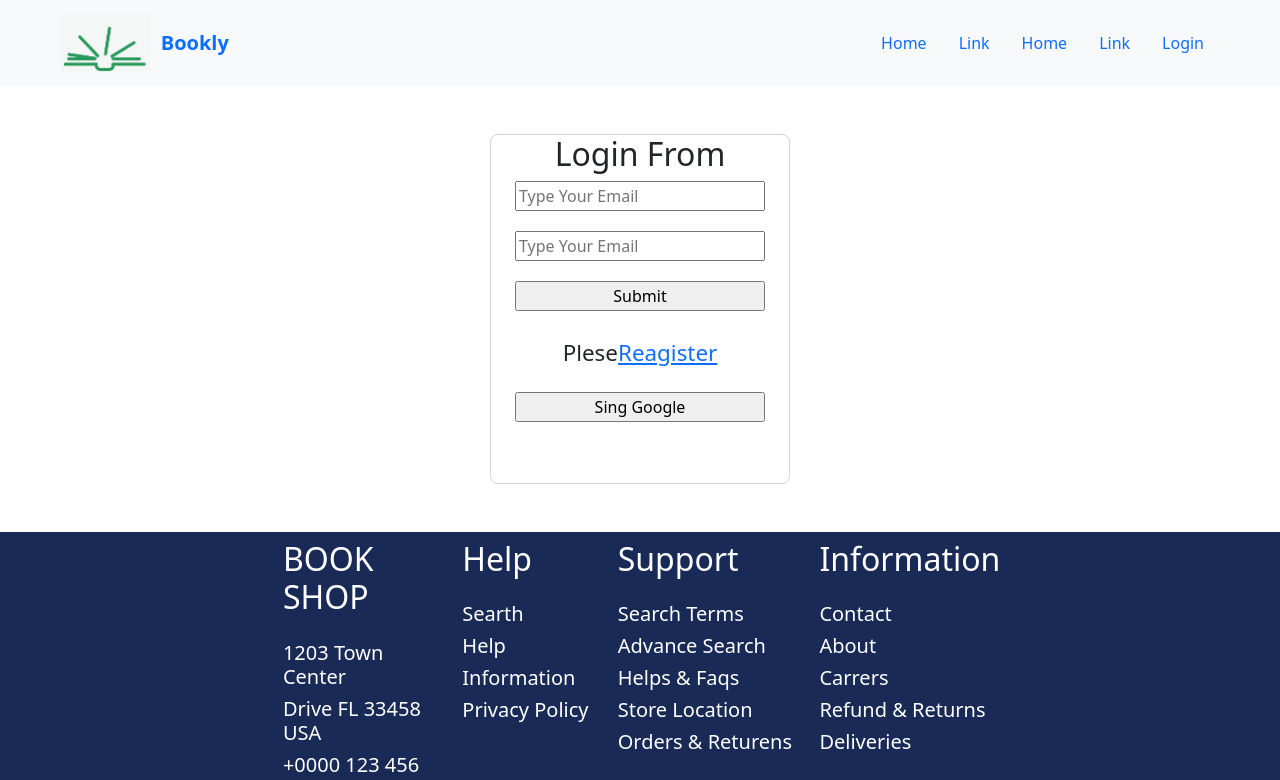
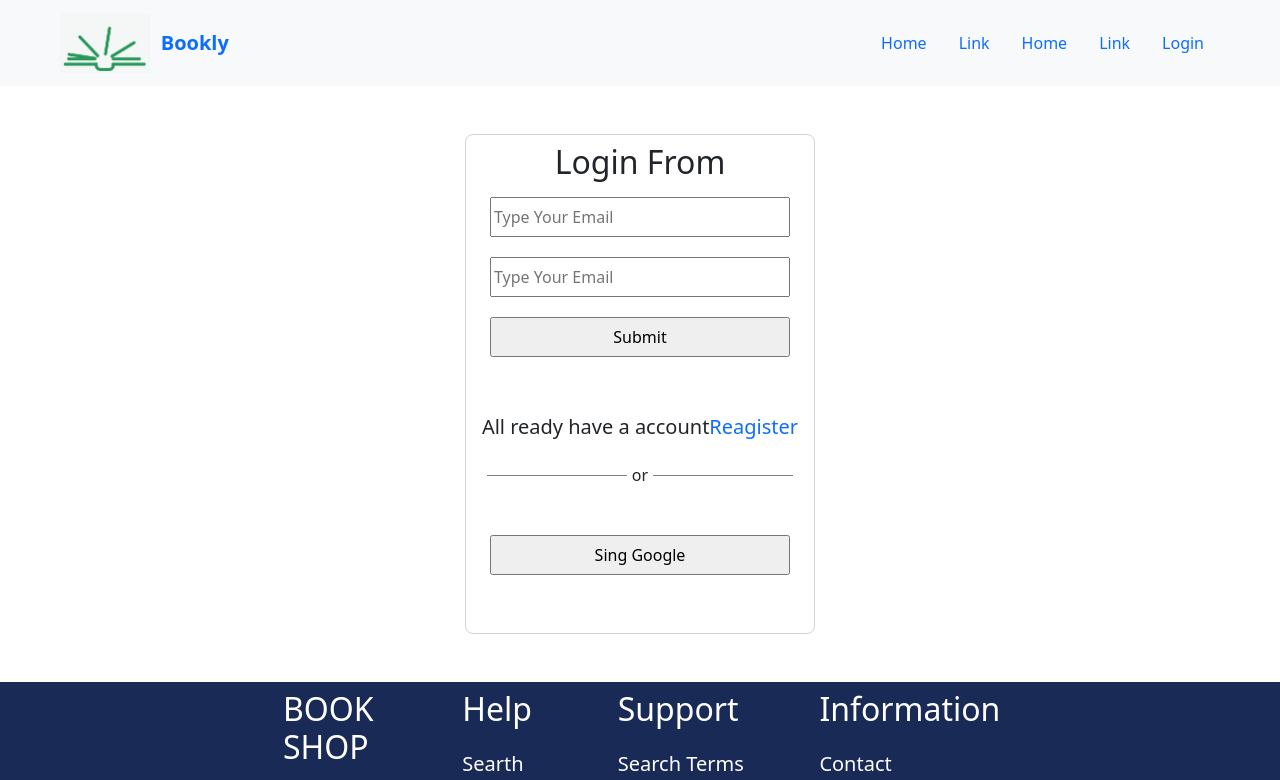
Before and after one commit to suzitsarkar27/Book-inventory-client, a React (Create React App) app: page /login in a window 1280 px wide. Shown: the top 780 px of the page. Built offline with nearby package versions, Linux system fonts and the light colour scheme.

Commit message:
add-login-form

```diff
--- a/src/Pages/Home/Login/Login.css
+++ b/src/Pages/Home/Login/Login.css
@@ -1,14 +1,31 @@
 .Form-design{
-    width:300px;
-    height:350px;
+    width:350px;
+    height:500px;
     border: 1px solid lightgray;
     border-radius: 8px;
 }
  .input-filde input{
-    width:250px;
+    width:300px;
     margin: 0 auto;
     margin-bottom: 20px;
+    height:40px;
 }
 .sing-in input{
-    width: 250px;
+    width:300px;
+    height: 40px;
 }
+.infro{
+    text-decoration: none;
+    font-size: 20px;
+    margin-top: 30px;
+}
+.from-border{
+    display:flex;
+
+}
+.login-border{
+    width: 140px;
+    height: 1px;
+    background-color: gray;
+    margin: 5px;
+}
--- a/src/Pages/Home/Login/Login.js
+++ b/src/Pages/Home/Login/Login.js
@@ -7,7 +7,7 @@ const Login = () => {
   const onSubmit = (data) => console.log(data);
   return (
     <div className="Form-design mb-5 mt-5 mx-auto text-center">
-      <h2 className="text-center">Login From</h2>
+      <h2 className="text-center mt-2 mb-3">Login From</h2>
       <form
         className="d-flex flex-column input-filde"
         onSubmit={handleSubmit(onSubmit)}
@@ -20,11 +20,18 @@ const Login = () => {
         />
         <input type="submit" />
       </form>
-      <p>
-        Plese
-        <Link to={"/singup"}>Reagister</Link>
+      <p className="infro">
+        All ready have a account
+        <Link className="text-decoration-none" to={"/singup"}>
+          Reagister
+        </Link>
       </p>
-      <div className="sing-in mx-auto">
+      <div className="d-flex align-items-center justify-content-center">
+        <div className="login-border"></div>
+        or
+        <div className="login-border"></div>
+      </div>
+      <div className="sing-in mx-auto mt-5">
         <input type="button" value="Sing Google" />
       </div>
     </div>
--- a/src/Pages/Home/Product/Product.js
+++ b/src/Pages/Home/Product/Product.js
@@ -11,6 +11,11 @@ const Product = (Props) => {
           <h2>{title}</h2>
           <h2>{price}</h2>
         </p>
+        <span className="from-border">
+          <hr />
+          or
+          <hr />
+        </span>
         <button className="Product-btn">Update</button>
       </div>
     </div>
--- a/src/Pages/Home/SingUp/SingUp.js
+++ b/src/Pages/Home/SingUp/SingUp.js
@@ -7,7 +7,7 @@ const SingUp = () => {
   const onSubmit = (data) => console.log(data);
   return (
     <div className="Form-design mb-5 mt-5 mx-auto text-center">
-      <h2 className="text-center">Reagister From</h2>
+      <h2 className="text-center mt-3 mb-3">Reagister Now</h2>
       <form
         className="d-flex flex-column input-filde"
         onSubmit={handleSubmit(onSubmit)}
@@ -20,9 +20,11 @@ const SingUp = () => {
         />
         <input type="submit" />
       </form>
-      <p>
-        Plese
-        <Link to={"/login"}>Reagister</Link>
+      <p className="infro">
+        All ready have a account
+        <Link className="text-decoration-none" to={"/login"}>
+          Login
+        </Link>
       </p>
       <div className="sing-in mx-auto">
         <input type="button" value="Sing Google" />
```
